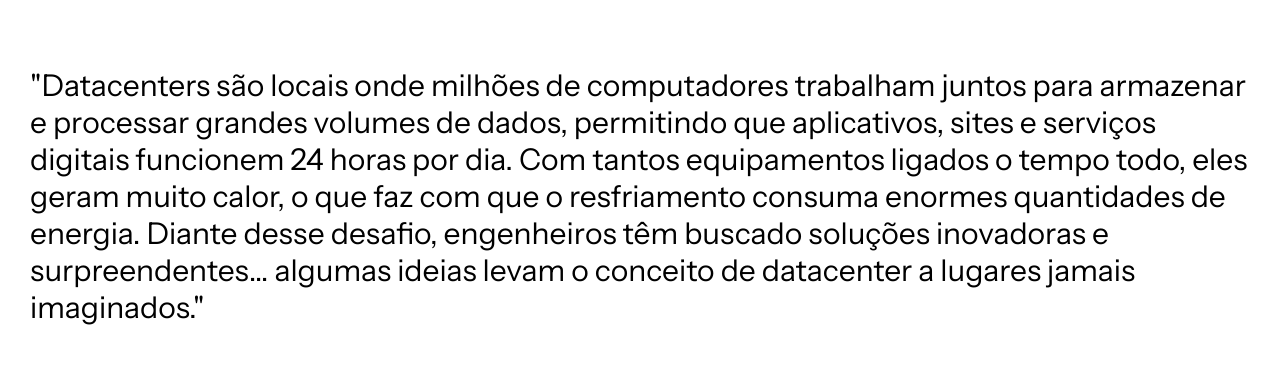
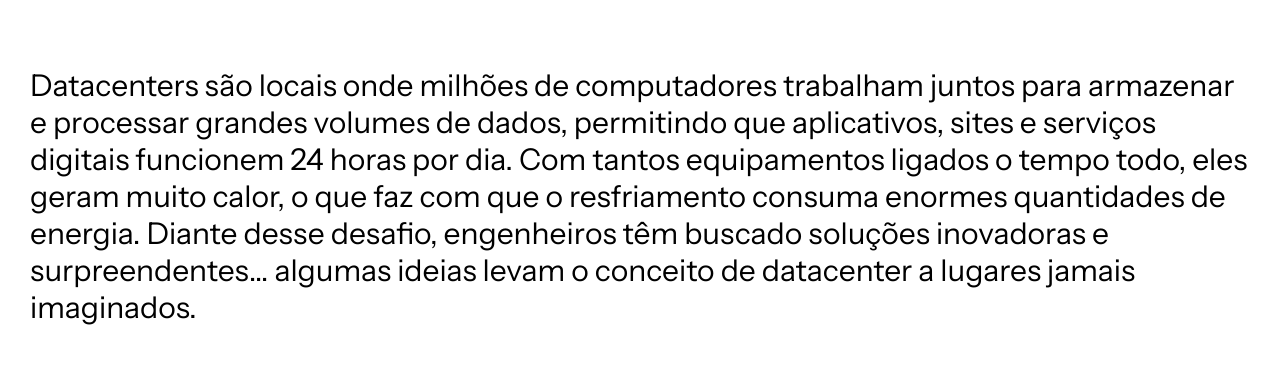
Before and after one commit to Juan-Riquelmi/PROJETO-SNTC, a plain HTML site: page index.html in a window 1280 px wide. Shown: the part 731-1107 px from the top of the page. Drawn offline with Linux system fonts and the light colour scheme.

Commit message:
fix
Tirei as aspas, pq n faço a minima ideia do q estavam fznd ali '-'

```diff
--- a/index.html
+++ b/index.html
@@ -32,7 +32,7 @@
     <main>
         <div class="textos-main">
             <h1 class="titulo-main">O QUE É UM DATACENTER E POR QUE ELE CONSOME TANTA ENERGIA?</h1>
-            <p class="paragrafo-main">"Datacenters são locais onde milhões de computadores trabalham juntos para armazenar e processar grandes volumes de dados, permitindo que aplicativos, sites e serviços digitais funcionem 24 horas por dia. Com tantos equipamentos ligados o tempo todo, eles geram muito calor, o que faz com que o resfriamento consuma enormes quantidades de energia. Diante desse desafio, engenheiros têm buscado soluções inovadoras e surpreendentes… algumas ideias levam o conceito de datacenter a lugares jamais imaginados."</p>
+            <p class="paragrafo-main">Datacenters são locais onde milhões de computadores trabalham juntos para armazenar e processar grandes volumes de dados, permitindo que aplicativos, sites e serviços digitais funcionem 24 horas por dia. Com tantos equipamentos ligados o tempo todo, eles geram muito calor, o que faz com que o resfriamento consuma enormes quantidades de energia. Diante desse desafio, engenheiros têm buscado soluções inovadoras e surpreendentes… algumas ideias levam o conceito de datacenter a lugares jamais imaginados.</p>
         </div>
         <div class="imagens-main">
             <img src="src/imagens/datacenter-microsoft.jpg" alt="Servidores em um DataCenter" class="imagens">
```
